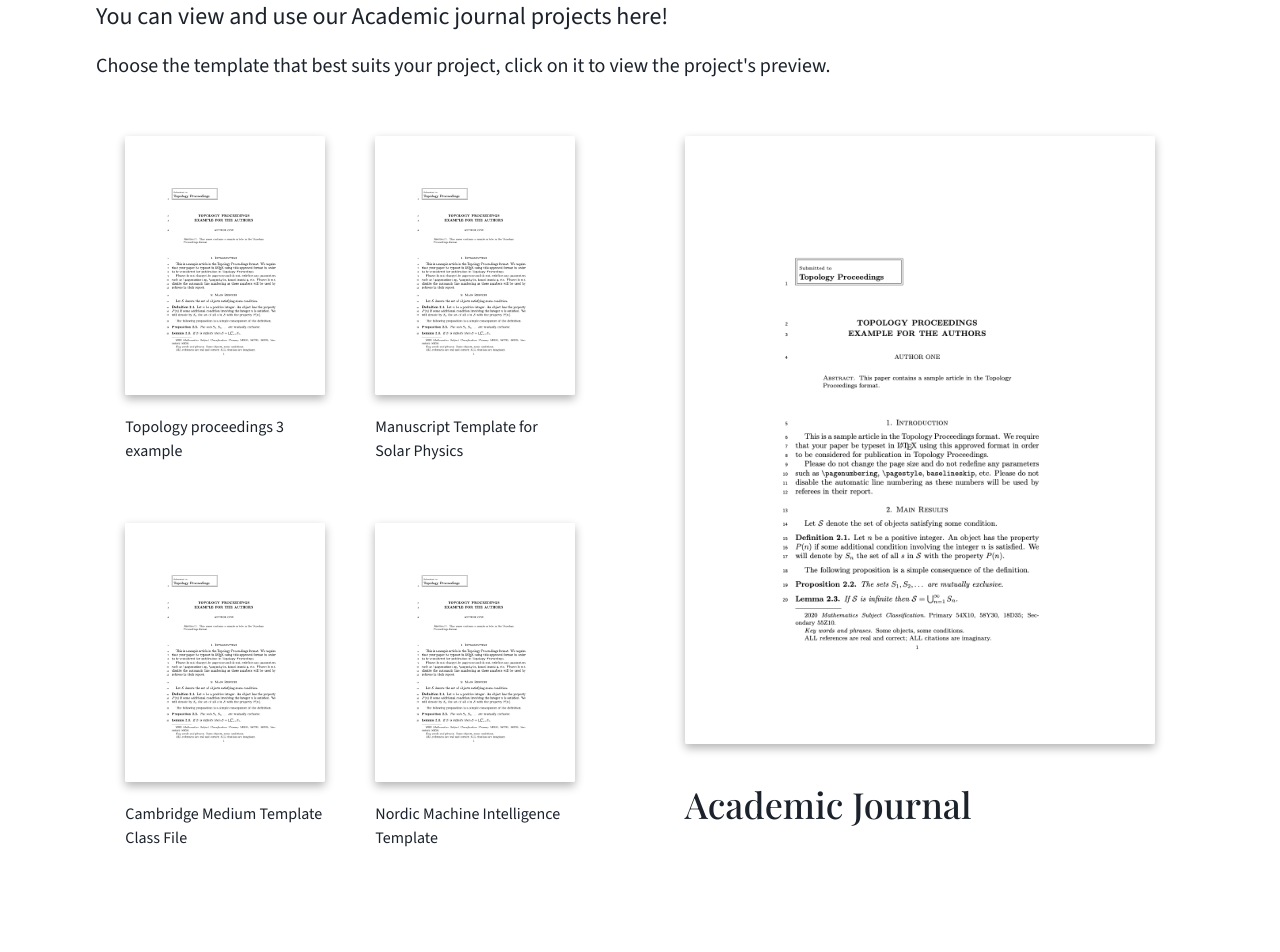
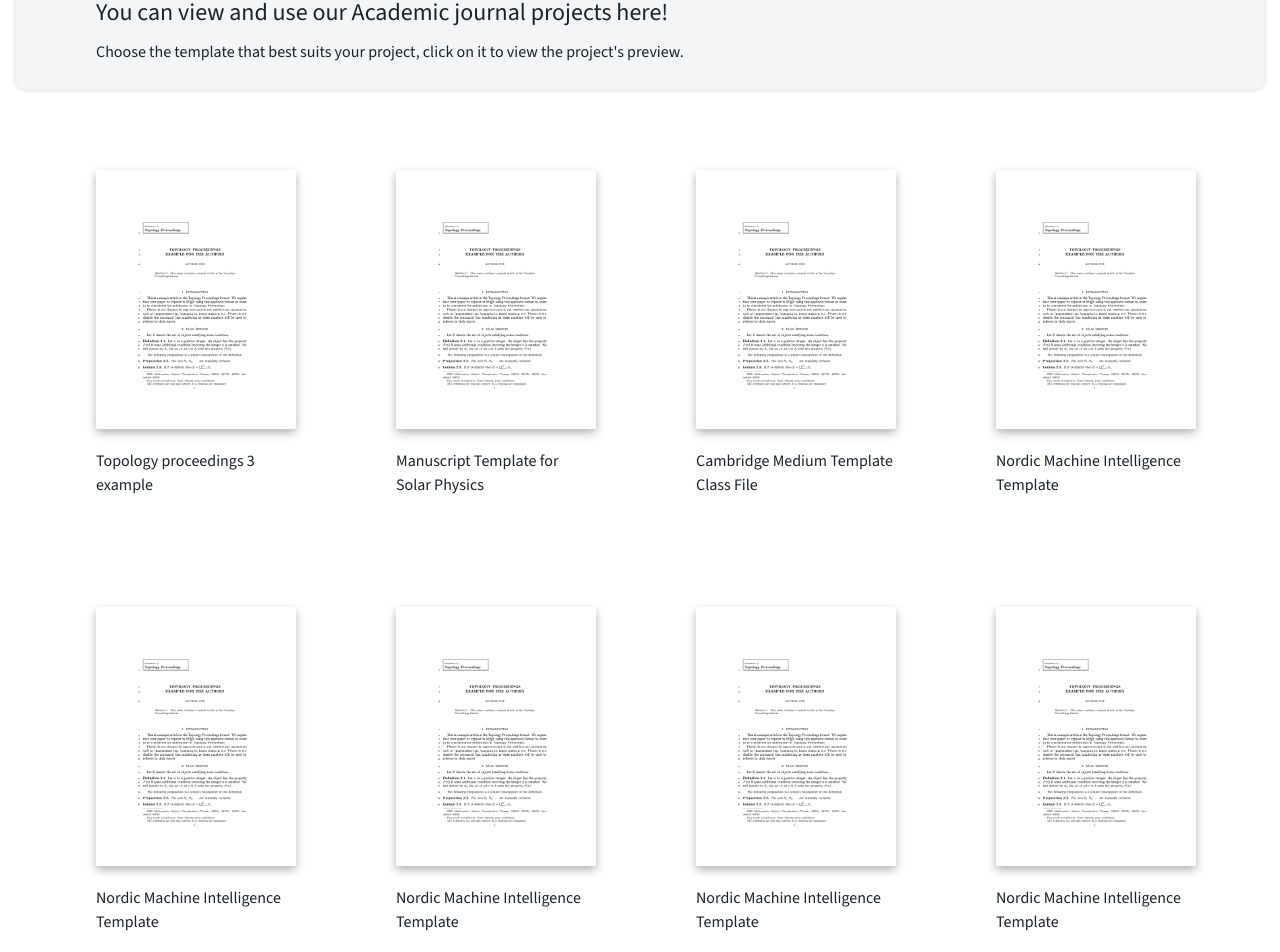
Before and after one commit to Afra-Khalaj/Overleaf-landing, a Next.js app: page /templates/academic-journal in a window 1280 px wide. Shown: the part 144-1096 px from the top of the page. Before the commit the page ends 1064 px from the top, so only its background shows below. Built offline with nearby package versions, Linux system fonts and the light colour scheme; a web font is replaced by a local one.

Commit message:
academic journal page modification

```diff
--- a/app/templates/academic-journal/page.tsx
+++ b/app/templates/academic-journal/page.tsx
@@ -1,3 +1,4 @@
+import Footer from "@/app/_components/Footer/Footer";
 import Header from "@/app/_components/Header/Header";
 import React from "react";
 
@@ -5,26 +6,46 @@ const page = () => {
   return (
     <>
       <Header />
-      <h1 className="font-body font-medium text-2xl text-neutral mt-10 ml-20">
-        You can view and use our Academic journal projects here!
-      </h1>
-      <p className="font-body font-medium text-xl text-base-400 mt-5 mb-14 ml-20">
-        Choose the template that best suits your project, click on it to view
-        the project's preview.
-      </p>
+      <div
+        style={{
+          marginTop: "10px",
+          backgroundColor: "#F4F5F6",
+          height: "120px",
+          display: "flex",
+          flexDirection: "column",
+          justifyContent: "center",
+          width: "100%",
+          marginBottom: "50px",
+          boxShadow: "0px 0px 5px rgba(0, 0, 0, 0.2)",
+          borderRadius: "10px",
+        }}
+      >
+        <h1 className="font-body font-medium text-2xl text-neutral mt-14 ml-20">
+          You can view and use our Academic journal projects here!
+        </h1>
+        <p className="font-body font-medium text-l text-base-400 mt-3 mb-14 ml-20">
+          Choose the template that best suits your project, click on it to view
+          the project's preview.
+        </p>
+      </div>
       <div
         style={{
           display: "flex",
           flexDirection: "row",
           justifyContent: "space-evenly",
+          // backgroundColor: "#F4F5F6",
+          // boxShadow: "0px 0px 2px rgba(0, 0, 0, 0.2)",
+          // borderRadius: "10px",
+          padding: "80px",
+          paddingTop: "30px",
         }}
       >
         <div
           style={{
             display: "grid",
-            gridTemplateColumns: "1.2fr 1.2fr", // Two equal columns
+            gridTemplateColumns: "1.2fr 1.2fr 1.2fr 1.2fr", // Two equal columns
             gridTemplateRows: "0fr 0fr", // Two rows (can be adjusted if needed)
-            gap: "50px",
+            gap: "100px",
             justifyItems: "center", // Center items within their grid cells
           }}
         >
@@ -32,7 +53,7 @@ const page = () => {
             <img
               src="/templates/Topology-Proceedings-Template.png"
               alt="Thesis"
-              width="200px"
+              width="300px"
               style={{
                 boxShadow: "0px 4px 10px rgba(0, 0, 0, 0.3)",
                 borderRadius: "2px",
@@ -49,7 +70,7 @@ const page = () => {
             <img
               src="/templates/Topology-Proceedings-Template.png"
               alt="Thesis"
-              width="200px"
+              width="300px"
               style={{
                 boxShadow: "0px 4px 10px rgba(0, 0, 0, 0.3)",
                 borderRadius: "2px",
@@ -66,7 +87,7 @@ const page = () => {
             <img
               src="/templates/Topology-Proceedings-Template.png"
               alt="Thesis"
-              width="200px"
+              width="300px"
               style={{
                 boxShadow: "0px 4px 10px rgba(0, 0, 0, 0.3)",
                 borderRadius: "2px",
@@ -83,7 +104,75 @@ const page = () => {
             <img
               src="/templates/Topology-Proceedings-Template.png"
               alt="Thesis"
-              width="200px"
+              width="300px"
+              style={{
+                boxShadow: "0px 4px 10px rgba(0, 0, 0, 0.3)",
+                borderRadius: "2px",
+              }}
+            />
+            <h1
+              className="font-body font-medium text-l mt-5 text-neutral"
+              style={{ width: "200px" }}
+            >
+              Nordic Machine Intelligence Template
+            </h1>
+          </div>
+          <div>
+            <img
+              src="/templates/Topology-Proceedings-Template.png"
+              alt="Thesis"
+              width="300px"
+              style={{
+                boxShadow: "0px 4px 10px rgba(0, 0, 0, 0.3)",
+                borderRadius: "2px",
+              }}
+            />
+            <h1
+              className="font-body font-medium text-l mt-5 text-neutral"
+              style={{ width: "200px" }}
+            >
+              Nordic Machine Intelligence Template
+            </h1>
+          </div>
+          <div>
+            <img
+              src="/templates/Topology-Proceedings-Template.png"
+              alt="Thesis"
+              width="300px"
+              style={{
+                boxShadow: "0px 4px 10px rgba(0, 0, 0, 0.3)",
+                borderRadius: "2px",
+              }}
+            />
+            <h1
+              className="font-body font-medium text-l mt-5 text-neutral"
+              style={{ width: "200px" }}
+            >
+              Nordic Machine Intelligence Template
+            </h1>
+          </div>
+          <div>
+            <img
+              src="/templates/Topology-Proceedings-Template.png"
+              alt="Thesis"
+              width="300px"
+              style={{
+                boxShadow: "0px 4px 10px rgba(0, 0, 0, 0.3)",
+                borderRadius: "2px",
+              }}
+            />
+            <h1
+              className="font-body font-medium text-l mt-5 text-neutral"
+              style={{ width: "200px" }}
+            >
+              Nordic Machine Intelligence Template
+            </h1>
+          </div>
+          <div>
+            <img
+              src="/templates/Topology-Proceedings-Template.png"
+              alt="Thesis"
+              width="300px"
               style={{
                 boxShadow: "0px 4px 10px rgba(0, 0, 0, 0.3)",
                 borderRadius: "2px",
@@ -97,7 +186,7 @@ const page = () => {
             </h1>
           </div>
         </div>
-        <div style={{ display: "flex", justifyContent: "flex-end" }}>
+        {/* <div style={{ display: "flex", justifyContent: "flex-end" }}>
           <div>
             <img
               src="/templates/Topology-Proceedings-Template.png"
@@ -112,8 +201,9 @@ const page = () => {
               Academic Journal
             </h1>
           </div>
-        </div>
+        </div> */}
       </div>
+      <Footer />
     </>
   );
 };
```
